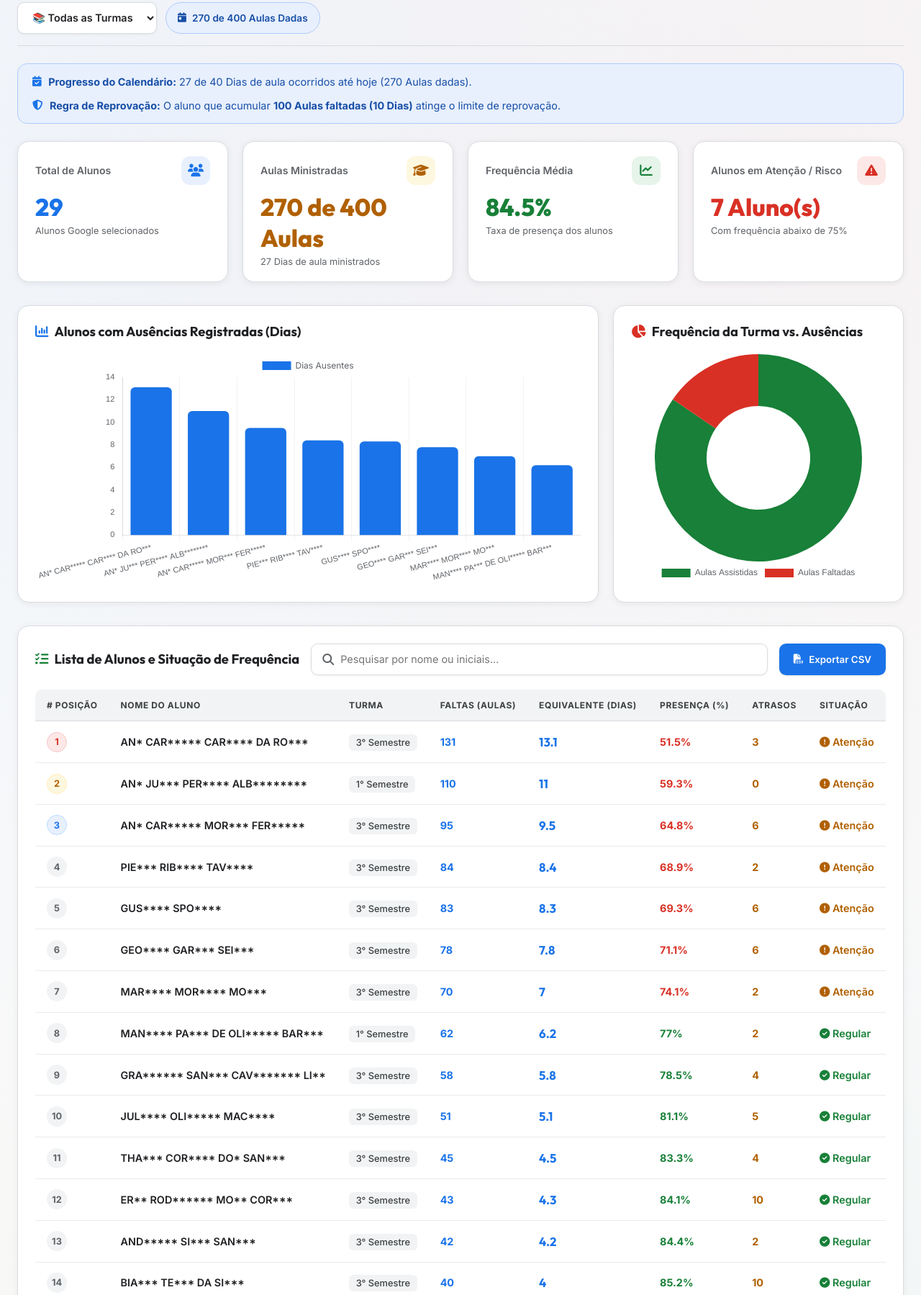
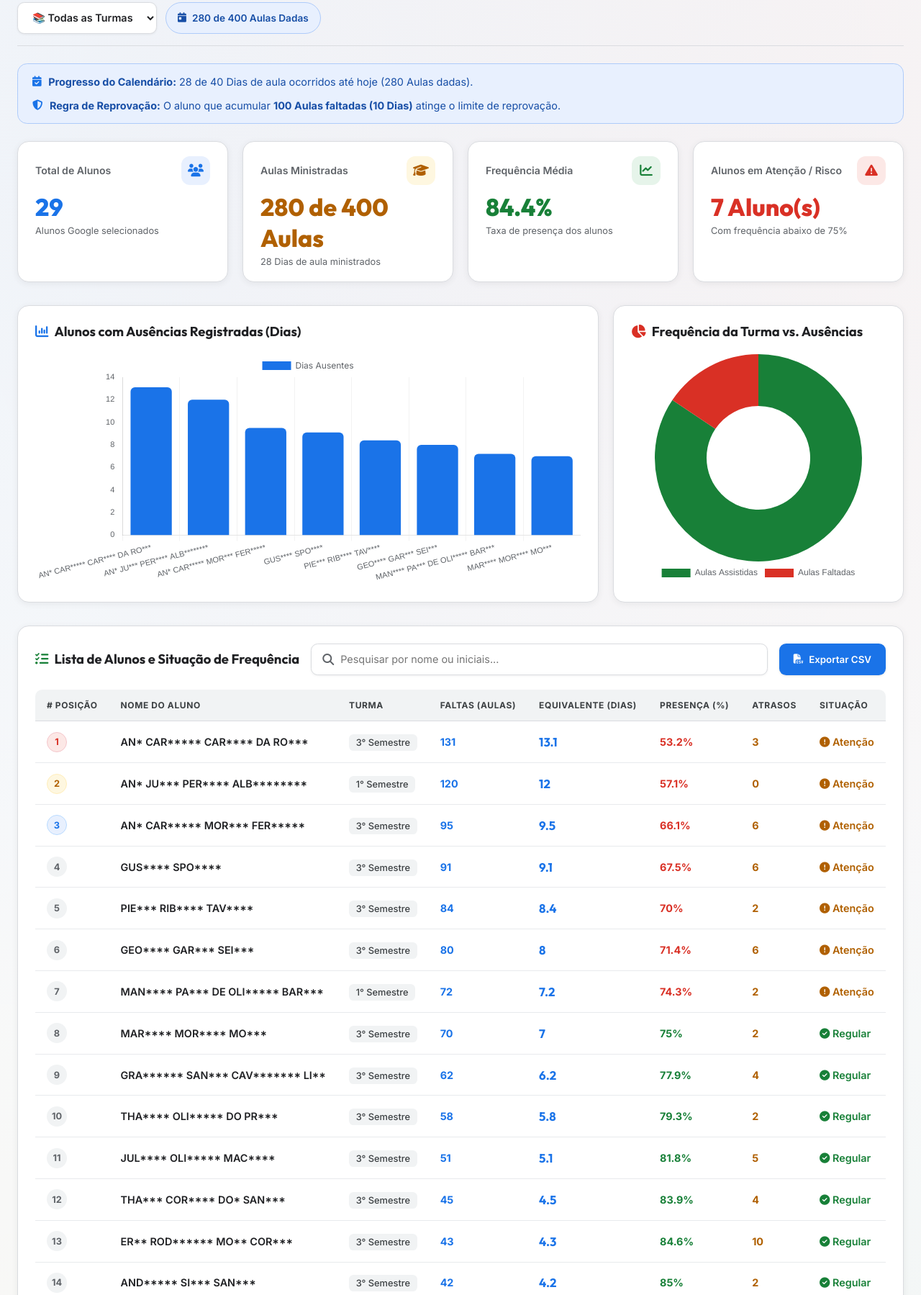
Before and after one commit to marcaumdev/ChamadaAprendizagem, a plain HTML site: page index.html in a window 1280 px wide. Shown: the part 112-1911 px from the top of the page at 72% size. Drawn offline with nearby package versions, Linux system fonts and the light colour scheme.

Commit message:
Auto update dashboard data: 11/11/2026 10:03:36

```diff
--- a/dashboard/data.json
+++ b/dashboard/data.json
@@ -1,17 +1,17 @@
 {
   "metadata": {
-    "atualizado_em": "06/11/2026 16:44:09",
-    "data_execucao": "06/11/2026",
+    "atualizado_em": "11/11/2026 10:03:35",
+    "data_execucao": "11/11/2026",
     "total_registros": 29,
     "turmas_disponiveis": [
       "1° Semestre",
       "3° Semestre"
     ],
-    "dias_decorridos": 27,
-    "aulas_decorridas": 270,
+    "dias_decorridos": 28,
+    "aulas_decorridas": 280,
     "total_dias_curso": 40,
     "total_aulas_curso": 400,
-    "proxima_aula": "09/11/2026"
+    "proxima_aula": "13/11/2026"
   },
   "kpis": [
     {
@@ -23,14 +23,14 @@
     },
     {
       "titulo": "Aulas Ministradas",
-      "valor": "270 de 400 Aulas",
-      "subtexto": "27 de 40 Dias de aula ocorridos até hoje",
+      "valor": "280 de 400 Aulas",
+      "subtexto": "28 de 40 Dias de aula ocorridos até hoje",
       "icone": "fa-calendar-check",
       "cor": "purple"
     },
     {
       "titulo": "Frequência Média Geral",
-      "valor": "84.5%",
+      "valor": "84.4%",
       "subtexto": "Presença média dos alunos Google",
       "icone": "fa-chart-line",
       "cor": "blue"
@@ -50,7 +50,7 @@
       "Google": "Sim",
       "Faltas_Aulas": 131,
       "Faltas_Dias": 13.1,
-      "Presenca_Pct": 51.5,
+      "Presenca_Pct": 53.2,
       "Atrasos": 3,
       "Situacao": "Atenção (50-74%)",
       "Nivel": "atencao"
@@ -59,9 +59,9 @@
       "Nome": "AN* JU*** PER**** ALB********",
       "Turma": "1° Semestre",
       "Google": "Sim",
-      "Faltas_Aulas": 110,
-      "Faltas_Dias": 11.0,
-      "Presenca_Pct": 59.3,
+      "Faltas_Aulas": 120,
+      "Faltas_Dias": 12.0,
+      "Presenca_Pct": 57.1,
       "Atrasos": 0,
       "Situacao": "Atenção (50-74%)",
       "Nivel": "atencao"
@@ -72,7 +72,18 @@
       "Google": "Sim",
       "Faltas_Aulas": 95,
       "Faltas_Dias": 9.5,
-      "Presenca_Pct": 64.8,
+      "Presenca_Pct": 66.1,
+      "Atrasos": 6,
+      "Situacao": "Atenção (50-74%)",
+      "Nivel": "atencao"
+    },
+    {
+      "Nome": "GUS**** SPO****",
+      "Turma": "3° Semestre",
+      "Google": "Sim",
+      "Faltas_Aulas": 91,
+      "Faltas_Dias": 9.1,
+      "Presenca_Pct": 67.5,
       "Atrasos": 6,
       "Situacao": "Atenção (50-74%)",
       "Nivel": "atencao"
@@ -83,19 +94,8 @@
       "Google": "Sim",
       "Faltas_Aulas": 84,
       "Faltas_Dias": 8.4,
-      "Presenca_Pct": 68.9,
+      "Presenca_Pct": 70.0,
       "Atrasos": 2,
-      "Situacao": "Atenção (50-74%)",
-      "Nivel": "atencao"
-    },
-    {
-      "Nome": "GUS**** SPO****",
-      "Turma": "3° Semestre",
-      "Google": "Sim",
-      "Faltas_Aulas": 83,
-      "Faltas_Dias": 8.3,
-      "Presenca_Pct": 69.3,
-      "Atrasos": 6,
       "Situacao": "Atenção (50-74%)",
       "Nivel": "atencao"
     },
@@ -103,10 +103,21 @@
       "Nome": "GEO**** GAR*** SEI***",
       "Turma": "3° Semestre",
       "Google": "Sim",
-      "Faltas_Aulas": 78,
-      "Faltas_Dias": 7.8,
-      "Presenca_Pct": 71.1,
+      "Faltas_Aulas": 80,
+      "Faltas_Dias": 8.0,
+      "Presenca_Pct": 71.4,
       "Atrasos": 6,
+      "Situacao": "Atenção (50-74%)",
+      "Nivel": "atencao"
+    },
+    {
+      "Nome": "MAN**** PA*** DE OLI***** BAR***",
+      "Turma": "1° Semestre",
+      "Google": "Sim",
+      "Faltas_Aulas": 72,
+      "Faltas_Dias": 7.2,
+      "Presenca_Pct": 74.3,
+      "Atrasos": 2,
       "Situacao": "Atenção (50-74%)",
       "Nivel": "atencao"
     },
@@ -116,18 +127,7 @@
       "Google": "Sim",
       "Faltas_Aulas": 70,
       "Faltas_Dias": 7.0,
-      "Presenca_Pct": 74.1,
-      "Atrasos": 2,
-      "Situacao": "Atenção (50-74%)",
-      "Nivel": "atencao"
-    },
-    {
-      "Nome": "MAN**** PA*** DE OLI***** BAR***",
-      "Turma": "1° Semestre",
-      "Google": "Sim",
-      "Faltas_Aulas": 62,
-      "Faltas_Dias": 6.2,
-      "Presenca_Pct": 77.0,
+      "Presenca_Pct": 75.0,
       "Atrasos": 2,
       "Situacao": "Regular (≥ 75%)",
       "Nivel": "normal"
@@ -136,10 +136,21 @@
       "Nome": "GRA****** SAN*** CAV******* LI**",
       "Turma": "3° Semestre",
       "Google": "Sim",
+      "Faltas_Aulas": 62,
+      "Faltas_Dias": 6.2,
+      "Presenca_Pct": 77.9,
+      "Atrasos": 4,
+      "Situacao": "Regular (≥ 75%)",
+      "Nivel": "normal"
+    },
+    {
+      "Nome": "THA**** OLI***** DO PR***",
+      "Turma": "3° Semestre",
+      "Google": "Sim",
       "Faltas_Aulas": 58,
       "Faltas_Dias": 5.8,
-      "Presenca_Pct": 78.5,
-      "Atrasos": 4,
+      "Presenca_Pct": 79.3,
+      "Atrasos": 2,
       "Situacao": "Regular (≥ 75%)",
       "Nivel": "normal"
     },
@@ -149,7 +160,7 @@
       "Google": "Sim",
       "Faltas_Aulas": 51,
       "Faltas_Dias": 5.1,
-      "Presenca_Pct": 81.1,
+      "Presenca_Pct": 81.8,
       "Atrasos": 5,
       "Situacao": "Regular (≥ 75%)",
       "Nivel": "normal"
@@ -160,7 +171,7 @@
       "Google": "Sim",
       "Faltas_Aulas": 45,
       "Faltas_Dias": 4.5,
-      "Presenca_Pct": 83.3,
+      "Presenca_Pct": 83.9,
       "Atrasos": 4,
       "Situacao": "Regular (≥ 75%)",
       "Nivel": "normal"
@@ -171,7 +182,7 @@
       "Google": "Sim",
       "Faltas_Aulas": 43,
       "Faltas_Dias": 4.3,
-      "Presenca_Pct": 84.1,
+      "Presenca_Pct": 84.6,
       "Atrasos": 10,
       "Situacao": "Regular (≥ 75%)",
       "Nivel": "normal"
@@ -182,7 +193,7 @@
       "Google": "Sim",
       "Faltas_Aulas": 42,
       "Faltas_Dias": 4.2,
-      "Presenca_Pct": 84.4,
+      "Presenca_Pct": 85.0,
       "Atrasos": 2,
       "Situacao": "Regular (≥ 75%)",
       "Nivel": "normal"
@@ -193,19 +204,8 @@
       "Google": "Sim",
       "Faltas_Aulas": 40,
       "Faltas_Dias": 4.0,
-      "Presenca_Pct": 85.2,
+      "Presenca_Pct": 85.7,
       "Atrasos": 10,
-      "Situacao": "Regular (≥ 75%)",
-      "Nivel": "normal"
-    },
-    {
-      "Nome": "THA**** OLI***** DO PR***",
-      "Turma": "3° Semestre",
-      "Google": "Sim",
-      "Faltas_Aulas": 38,
-      "Faltas_Dias": 3.8,
-      "Presenca_Pct": 85.9,
-      "Atrasos": 2,
       "Situacao": "Regular (≥ 75%)",
       "Nivel": "normal"
     },
@@ -215,7 +215,7 @@
       "Google": "Sim",
       "Faltas_Aulas": 34,
       "Faltas_Dias": 3.4,
-      "Presenca_Pct": 87.4,
+      "Presenca_Pct": 87.9,
       "Atrasos": 8,
       "Situacao": "Regular (≥ 75%)",
       "Nivel": "normal"
@@ -224,9 +224,9 @@
       "Nome": "LU*** FRA*** DA SI***",
       "Turma": "3° Semestre",
       "Google": "Sim",
-      "Faltas_Aulas": 26,
-      "Faltas_Dias": 2.6,
-      "Presenca_Pct": 90.4,
+      "Faltas_Aulas": 28,
+      "Faltas_Dias": 2.8,
+      "Presenca_Pct": 90.0,
       "Atrasos": 8,
       "Situacao": "Regular (≥ 75%)",
       "Nivel": "normal"
@@ -237,7 +237,7 @@
       "Google": "Sim",
       "Faltas_Aulas": 24,
       "Faltas_Dias": 2.4,
-      "Presenca_Pct": 91.1,
+      "Presenca_Pct": 91.4,
       "Atrasos": 1,
       "Situacao": "Regular (≥ 75%)",
       "Nivel": "normal"
@@ -248,7 +248,7 @@
       "Google": "Sim",
       "Faltas_Aulas": 22,
       "Faltas_Dias": 2.2,
-      "Presenca_Pct": 91.9,
+      "Presenca_Pct": 92.1,
       "Atrasos": 4,
       "Situacao": "Regular (≥ 75%)",
       "Nivel": "normal"
@@ -259,7 +259,7 @@
       "Google": "Sim",
       "Faltas_Aulas": 15,
       "Faltas_Dias": 1.5,
-      "Presenca_Pct": 94.4,
+      "Presenca_Pct": 94.6,
       "Atrasos": 1,
       "Situacao": "Regular (≥ 75%)",
       "Nivel": "normal"
@@ -270,7 +270,7 @@
       "Google": "Sim",
       "Faltas_Aulas": 12,
       "Faltas_Dias": 1.2,
-      "Presenca_Pct": 95.6,
+      "Presenca_Pct": 95.7,
       "Atrasos": 2,
       "Situacao": "Regular (≥ 75%)",
       "Nivel": "normal"
@@ -281,8 +281,19 @@
       "Google": "Sim",
       "Faltas_Aulas": 10,
       "Faltas_Dias": 1.0,
-      "Presenca_Pct": 96.3,
+      "Presenca_Pct": 96.4,
       "Atrasos": 3,
+      "Situacao": "Regular (≥ 75%)",
+      "Nivel": "normal"
+    },
+    {
+      "Nome": "LET**** LU*** ME** VI***",
+      "Turma": "1° Semestre",
+      "Google": "Sim",
+      "Faltas_Aulas": 10,
+      "Faltas_Dias": 1.0,
+      "Presenca_Pct": 96.4,
+      "Atrasos": 2,
       "Situacao": "Regular (≥ 75%)",
       "Nivel": "normal"
     },
@@ -292,18 +303,7 @@
       "Google": "Sim",
       "Faltas_Aulas": 10,
       "Faltas_Dias": 1.0,
-      "Presenca_Pct": 96.3,
-      "Atrasos": 1,
-      "Situacao": "Regular (≥ 75%)",
-      "Nivel": "normal"
-    },
-    {
-      "Nome": "LET**** LU*** ME** VI***",
-      "Turma": "1° Semestre",
-      "Google": "Sim",
-      "Faltas_Aulas": 10,
-      "Faltas_Dias": 1.0,
-      "Presenca_Pct": 96.3,
+      "Presenca_Pct": 96.4,
       "Atrasos": 1,
       "Situacao": "Regular (≥ 75%)",
       "Nivel": "normal"
@@ -314,8 +314,8 @@
       "Google": "Sim",
       "Faltas_Aulas": 9,
       "Faltas_Dias": 0.9,
-      "Presenca_Pct": 96.7,
-      "Atrasos": 0,
+      "Presenca_Pct": 96.8,
+      "Atrasos": 1,
       "Situacao": "Regular (≥ 75%)",
       "Nivel": "normal"
     },
@@ -325,7 +325,7 @@
       "Google": "Sim",
       "Faltas_Aulas": 5,
       "Faltas_Dias": 0.5,
-      "Presenca_Pct": 98.1,
+      "Presenca_Pct": 98.2,
       "Atrasos": 1,
       "Situacao": "Regular (≥ 75%)",
       "Nivel": "normal"
--- a/index.html
+++ b/index.html
@@ -717,18 +717,18 @@
   <script>
     let rawData = {
   "metadata": {
-    "atualizado_em": "06/11/2026 16:44:09",
-    "data_execucao": "06/11/2026",
+    "atualizado_em": "11/11/2026 10:03:35",
+    "data_execucao": "11/11/2026",
     "total_registros": 29,
     "turmas_disponiveis": [
       "1° Semestre",
       "3° Semestre"
     ],
-    "dias_decorridos": 27,
-    "aulas_decorridas": 270,
+    "dias_decorridos": 28,
+    "aulas_decorridas": 280,
     "total_dias_curso": 40,
     "total_aulas_curso": 400,
-    "proxima_aula": "09/11/2026"
+    "proxima_aula": "13/11/2026"
   },
   "kpis": [
     {
@@ -740,14 +740,14 @@
     },
     {
       "titulo": "Aulas Ministradas",
-      "valor": "270 de 400 Aulas",
-      "subtexto": "27 de 40 Dias de aula ocorridos até hoje",
+      "valor": "280 de 400 Aulas",
+      "subtexto": "28 de 40 Dias de aula ocorridos até hoje",
       "icone": "fa-calendar-check",
       "cor": "purple"
     },
     {
       "titulo": "Frequência Média Geral",
-      "valor": "84.5%",
+      "valor": "84.4%",
       "subtexto": "Presença média dos alunos Google",
       "icone": "fa-chart-line",
       "cor": "blue"
@@ -767,7 +767,7 @@
       "Google": "Sim",
       "Faltas_Aulas": 131,
       "Faltas_Dias": 13.1,
-      "Presenca_Pct": 51.5,
+      "Presenca_Pct": 53.2,
       "Atrasos": 3,
       "Situacao": "Atenção (50-74%)",
       "Nivel": "atencao"
@@ -776,9 +776,9 @@
       "Nome": "AN* JU*** PER**** ALB********",
       "Turma": "1° Semestre",
       "Google": "Sim",
-      "Faltas_Aulas": 110,
-      "Faltas_Dias": 11.0,
-      "Presenca_Pct": 59.3,
+      "Faltas_Aulas": 120,
+      "Faltas_Dias": 12.0,
+      "Presenca_Pct": 57.1,
       "Atrasos": 0,
       "Situacao": "Atenção (50-74%)",
       "Nivel": "atencao"
@@ -789,7 +789,18 @@
       "Google": "Sim",
       "Faltas_Aulas": 95,
       "Faltas_Dias": 9.5,
-      "Presenca_Pct": 64.8,
+      "Presenca_Pct": 66.1,
+      "Atrasos": 6,
+      "Situacao": "Atenção (50-74%)",
+      "Nivel": "atencao"
+    },
+    {
+      "Nome": "GUS**** SPO****",
+      "Turma": "3° Semestre",
+      "Google": "Sim",
+      "Faltas_Aulas": 91,
+      "Faltas_Dias": 9.1,
+      "Presenca_Pct": 67.5,
       "Atrasos": 6,
       "Situacao": "Atenção (50-74%)",
       "Nivel": "atencao"
@@ -800,19 +811,8 @@
       "Google": "Sim",
       "Faltas_Aulas": 84,
       "Faltas_Dias": 8.4,
-      "Presenca_Pct": 68.9,
+      "Presenca_Pct": 70.0,
       "Atrasos": 2,
-      "Situacao": "Atenção (50-74%)",
-      "Nivel": "atencao"
-    },
-    {
-      "Nome": "GUS**** SPO****",
-      "Turma": "3° Semestre",
-      "Google": "Sim",
-      "Faltas_Aulas": 83,
-      "Faltas_Dias": 8.3,
-      "Presenca_Pct": 69.3,
-      "Atrasos": 6,
       "Situacao": "Atenção (50-74%)",
       "Nivel": "atencao"
     },
@@ -820,10 +820,21 @@
       "Nome": "GEO**** GAR*** SEI***",
       "Turma": "3° Semestre",
       "Google": "Sim",
-      "Faltas_Aulas": 78,
-      "Faltas_Dias": 7.8,
-      "Presenca_Pct": 71.1,
+      "Faltas_Aulas": 80,
+      "Faltas_Dias": 8.0,
+      "Presenca_Pct": 71.4,
       "Atrasos": 6,
+      "Situacao": "Atenção (50-74%)",
+      "Nivel": "atencao"
+    },
+    {
+      "Nome": "MAN**** PA*** DE OLI***** BAR***",
+      "Turma": "1° Semestre",
+      "Google": "Sim",
+      "Faltas_Aulas": 72,
+      "Faltas_Dias": 7.2,
+      "Presenca_Pct": 74.3,
+      "Atrasos": 2,
       "Situacao": "Atenção (50-74%)",
       "Nivel": "atencao"
     },
@@ -833,18 +844,7 @@
       "Google": "Sim",
       "Faltas_Aulas": 70,
       "Faltas_Dias": 7.0,
-      "Presenca_Pct": 74.1,
-      "Atrasos": 2,
-      "Situacao": "Atenção (50-74%)",
-      "Nivel": "atencao"
-    },
-    {
-      "Nome": "MAN**** PA*** DE OLI***** BAR***",
-      "Turma": "1° Semestre",
-      "Google": "Sim",
-      "Faltas_Aulas": 62,
-      "Faltas_Dias": 6.2,
-      "Presenca_Pct": 77.0,
+      "Presenca_Pct": 75.0,
       "Atrasos": 2,
       "Situacao": "Regular (≥ 75%)",
       "Nivel": "normal"
@@ -853,10 +853,21 @@
       "Nome": "GRA****** SAN*** CAV******* LI**",
       "Turma": "3° Semestre",
       "Google": "Sim",
+      "Faltas_Aulas": 62,
+      "Faltas_Dias": 6.2,
+      "Presenca_Pct": 77.9,
+      "Atrasos": 4,
+      "Situacao": "Regular (≥ 75%)",
+      "Nivel": "normal"
+    },
+    {
+      "Nome": "THA**** OLI***** DO PR***",
+      "Turma": "3° Semestre",
+      "Google": "Sim",
       "Faltas_Aulas": 58,
       "Faltas_Dias": 5.8,
-      "Presenca_Pct": 78.5,
-      "Atrasos": 4,
+      "Presenca_Pct": 79.3,
+      "Atrasos": 2,
       "Situacao": "Regular (≥ 75%)",
       "Nivel": "normal"
     },
@@ -866,7 +877,7 @@
       "Google": "Sim",
       "Faltas_Aulas": 51,
       "Faltas_Dias": 5.1,
-      "Presenca_Pct": 81.1,
+      "Presenca_Pct": 81.8,
       "Atrasos": 5,
       "Situacao": "Regular (≥ 75%)",
       "Nivel": "normal"
@@ -877,7 +888,7 @@
       "Google": "Sim",
       "Faltas_Aulas": 45,
       "Faltas_Dias": 4.5,
-      "Presenca_Pct": 83.3,
+      "Presenca_Pct": 83.9,
       "Atrasos": 4,
       "Situacao": "Regular (≥ 75%)",
       "Nivel": "normal"
@@ -888,7 +899,7 @@
       "Google": "Sim",
       "Faltas_Aulas": 43,
       "Faltas_Dias": 4.3,
-      "Presenca_Pct": 84.1,
+      "Presenca_Pct": 84.6,
       "Atrasos": 10,
       "Situacao": "Regular (≥ 75%)",
       "Nivel": "normal"
@@ -899,7 +910,7 @@
       "Google": "Sim",
       "Faltas_Aulas": 42,
       "Faltas_Dias": 4.2,
-      "Presenca_Pct": 84.4,
+      "Presenca_Pct": 85.0,
       "Atrasos": 2,
       "Situacao": "Regular (≥ 75%)",
       "Nivel": "normal"
@@ -910,19 +921,8 @@
       "Google": "Sim",
       "Faltas_Aulas": 40,
       "Faltas_Dias": 4.0,
-      "Presenca_Pct": 85.2,
+      "Presenca_Pct": 85.7,
       "Atrasos": 10,
-      "Situacao": "Regular (≥ 75%)",
-      "Nivel": "normal"
-    },
-    {
-      "Nome": "THA**** OLI***** DO PR***",
-      "Turma": "3° Semestre",
-      "Google": "Sim",
-      "Faltas_Aulas": 38,
-      "Faltas_Dias": 3.8,
-      "Presenca_Pct": 85.9,
-      "Atrasos": 2,
       "Situacao": "Regular (≥ 75%)",
       "Nivel": "normal"
     },
@@ -932,7 +932,7 @@
       "Google": "Sim",
       "Faltas_Aulas": 34,
       "Faltas_Dias": 3.4,
-      "Presenca_Pct": 87.4,
+      "Presenca_Pct": 87.9,
       "Atrasos": 8,
       "Situacao": "Regular (≥ 75%)",
       "Nivel": "normal"
@@ -941,9 +941,9 @@
       "Nome": "LU*** FRA*** DA SI***",
       "Turma": "3° Semestre",
       "Google": "Sim",
-      "Faltas_Aulas": 26,
-      "Faltas_Dias": 2.6,
-      "Presenca_Pct": 90.4,
+      "Faltas_Aulas": 28,
+      "Faltas_Dias": 2.8,
+      "Presenca_Pct": 90.0,
       "Atrasos": 8,
       "Situacao": "Regular (≥ 75%)",
       "Nivel": "normal"
@@ -954,7 +954,7 @@
       "Google": "Sim",
       "Faltas_Aulas": 24,
       "Faltas_Dias": 2.4,
-      "Presenca_Pct": 91.1,
+      "Presenca_Pct": 91.4,
       "Atrasos": 1,
       "Situacao": "Regular (≥ 75%)",
       "Nivel": "normal"
@@ -965,7 +965,7 @@
       "Google": "Sim",
       "Faltas_Aulas": 22,
       "Faltas_Dias": 2.2,
-      "Presenca_Pct": 91.9,
+      "Presenca_Pct": 92.1,
       "Atrasos": 4,
       "Situacao": "Regular (≥ 75%)",
       "Nivel": "normal"
@@ -976,7 +976,7 @@
       "Google": "Sim",
       "Faltas_Aulas": 15,
       "Faltas_Dias": 1.5,
-      "Presenca_Pct": 94.4,
+      "Presenca_Pct": 94.6,
       "Atrasos": 1,
       "Situacao": "Regular (≥ 75%)",
       "Nivel": "normal"
@@ -987,7 +987,7 @@
       "Google": "Sim",
       "Faltas_Aulas": 12,
       "Faltas_Dias": 1.2,
-      "Presenca_Pct": 95.6,
+      "Presenca_Pct": 95.7,
       "Atrasos": 2,
       "Situacao": "Regular (≥ 75%)",
       "Nivel": "normal"
@@ -998,8 +998,19 @@
       "Google": "Sim",
       "Faltas_Aulas": 10,
       "Faltas_Dias": 1.0,
-      "Presenca_Pct": 96.3,
+      "Presenca_Pct": 96.4,
       "Atrasos": 3,
+      "Situacao": "Regular (≥ 75%)",
+      "Nivel": "normal"
+    },
+    {
+      "Nome": "LET**** LU*** ME** VI***",
+      "Turma": "1° Semestre",
+      "Google": "Sim",
+      "Faltas_Aulas": 10,
+      "Faltas_Dias": 1.0,
+      "Presenca_Pct": 96.4,
+      "Atrasos": 2,
       "Situacao": "Regular (≥ 75%)",
       "Nivel": "normal"
     },
@@ -1009,18 +1020,7 @@
       "Google": "Sim",
       "Faltas_Aulas": 10,
       "Faltas_Dias": 1.0,
-      "Presenca_Pct": 96.3,
-      "Atrasos": 1,
-      "Situacao": "Regular (≥ 75%)",
-      "Nivel": "normal"
-    },
-    {
-      "Nome": "LET**** LU*** ME** VI***",
-      "Turma": "1° Semestre",
-      "Google": "Sim",
-      "Faltas_Aulas": 10,
-      "Faltas_Dias": 1.0,
-      "Presenca_Pct": 96.3,
+      "Presenca_Pct": 96.4,
       "Atrasos": 1,
       "Situacao": "Regular (≥ 75%)",
       "Nivel": "normal"
@@ -1031,8 +1031,8 @@
       "Google": "Sim",
       "Faltas_Aulas": 9,
       "Faltas_Dias": 0.9,
-      "Presenca_Pct": 96.7,
-      "Atrasos": 0,
+      "Presenca_Pct": 96.8,
+      "Atrasos": 1,
       "Situacao": "Regular (≥ 75%)",
       "Nivel": "normal"
     },
@@ -1042,7 +1042,7 @@
       "Google": "Sim",
       "Faltas_Aulas": 5,
       "Faltas_Dias": 0.5,
-      "Presenca_Pct": 98.1,
+      "Presenca_Pct": 98.2,
       "Atrasos": 1,
       "Situacao": "Regular (≥ 75%)",
       "Nivel": "normal"
```
